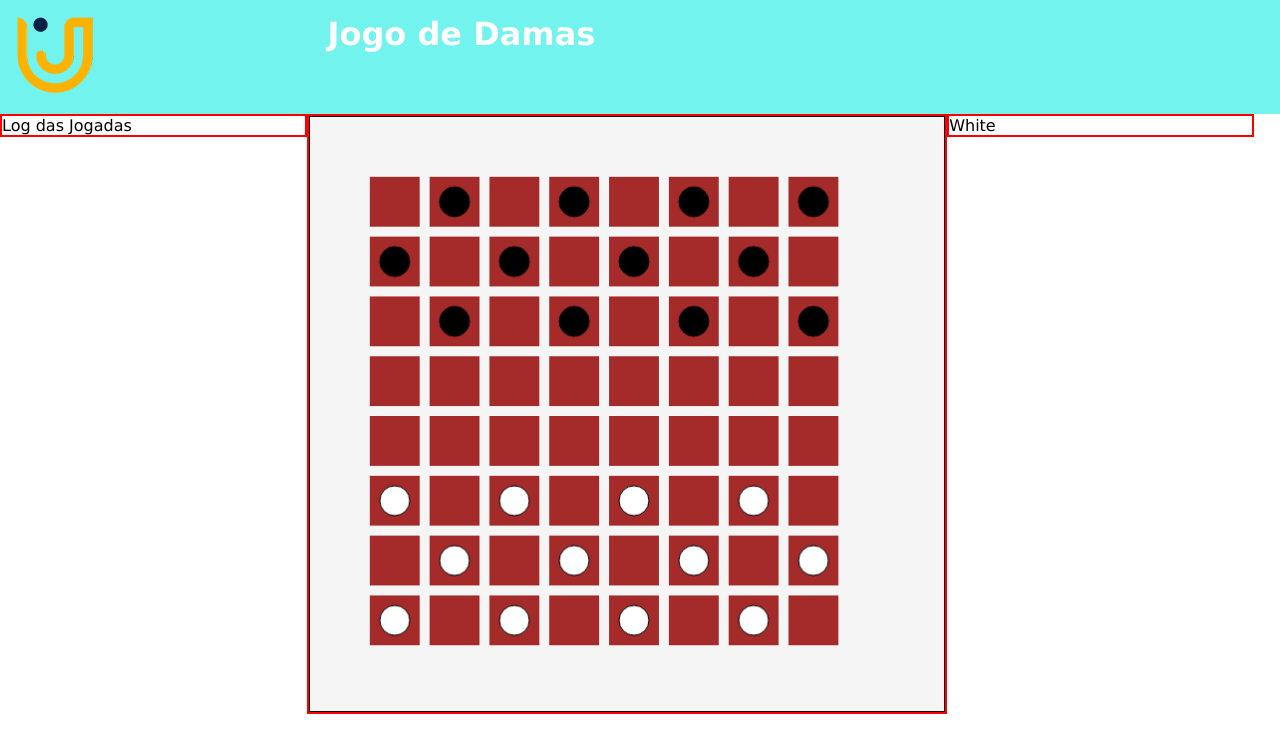
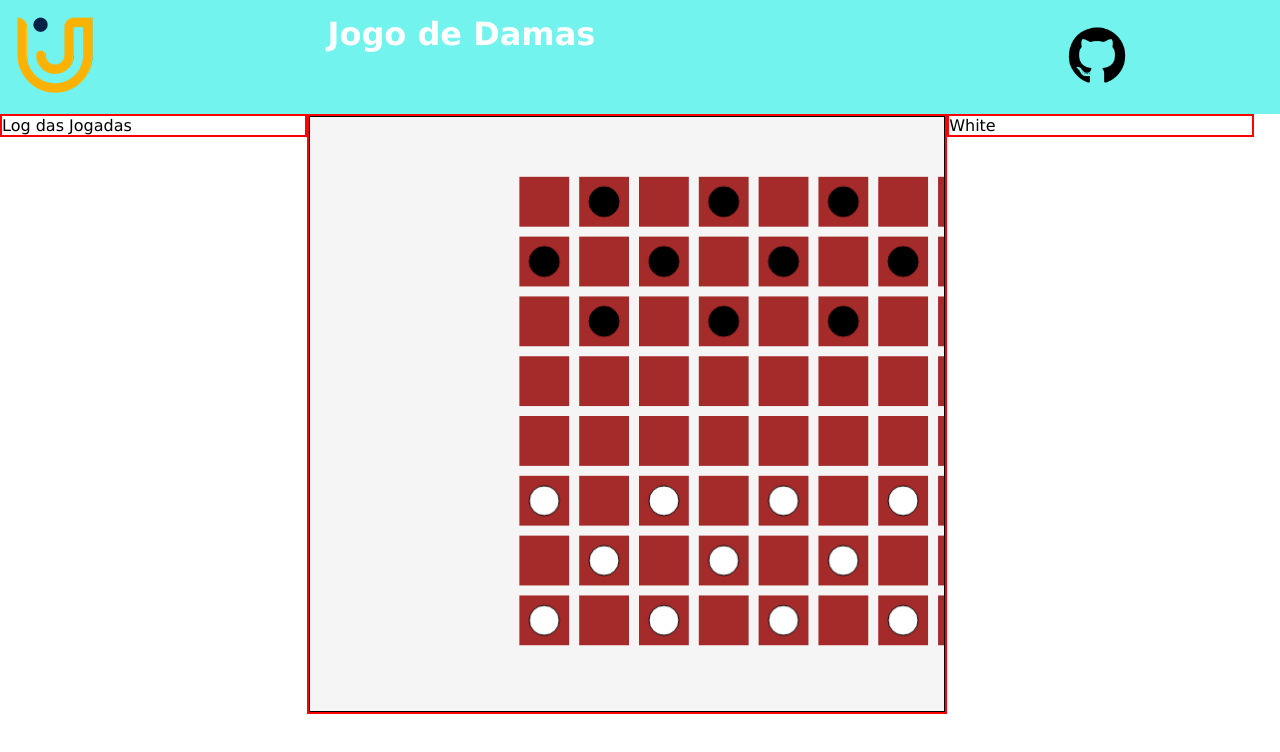
Before and after one commit to diegolatorre/jogoDamas, a plain HTML site: page index.html in a window 1280 px wide. Drawn offline with Linux system fonts and the light colour scheme.

Commit message:
inserção do link para o projeto no Github

```diff
--- a/index.html
+++ b/index.html
@@ -18,14 +18,17 @@
 <body onload="init();">
 
     <div class="row header">
-        <div class="col-3 col-s-6">
+        <div class="col-3 col-s-5">
             <img src="logoUnifaj.png">
         </div>
-        <div class="col-9 col-s-6">
+        <div class="col-7 col-s-3">
             <h1>Jogo de Damas</h1>
         </div>
+        <div class="col-2 col-s-4">
+            <a href="https://github.com/diegolatorre/jogoDamas" target="blank"><img src="githubLogo.png"
+                    alt="Logo GitHub"></a>
+        </div>
     </div>
-
 
     <div class="divLog" id="jogadas">
         <label>Log das Jogadas</label>
@@ -39,10 +42,6 @@
         <label id="jogador">White</label>
     </div>
 
-
-
-
-
 </body>
 
 </html>
--- a/main.js
+++ b/main.js
@@ -1,5 +1,5 @@
 var tabuleiro = [];
-var x = 0;
+var x = 150;
 var y = 0;
 var trocaCor = 0;
 var brancas = [];
```
Also changed, not shown: githubLogo.png (added).
